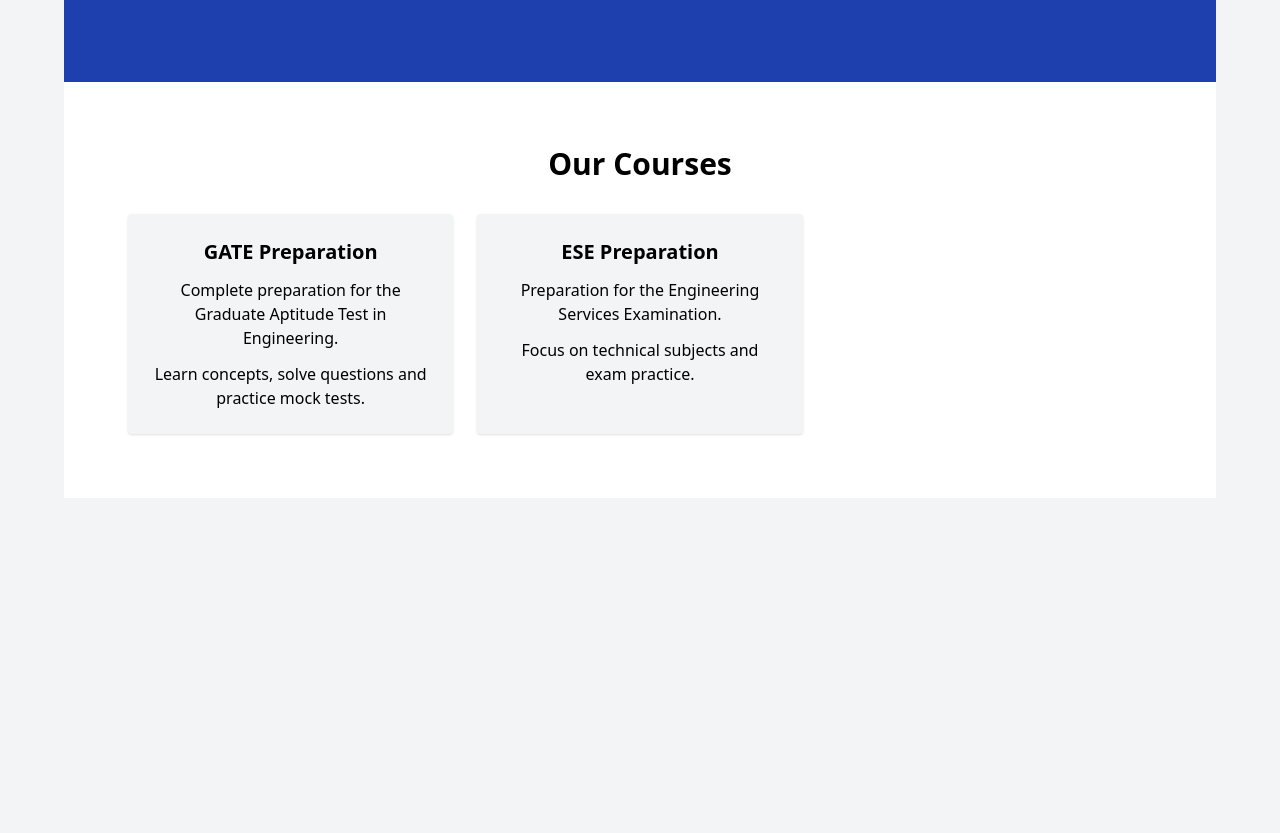
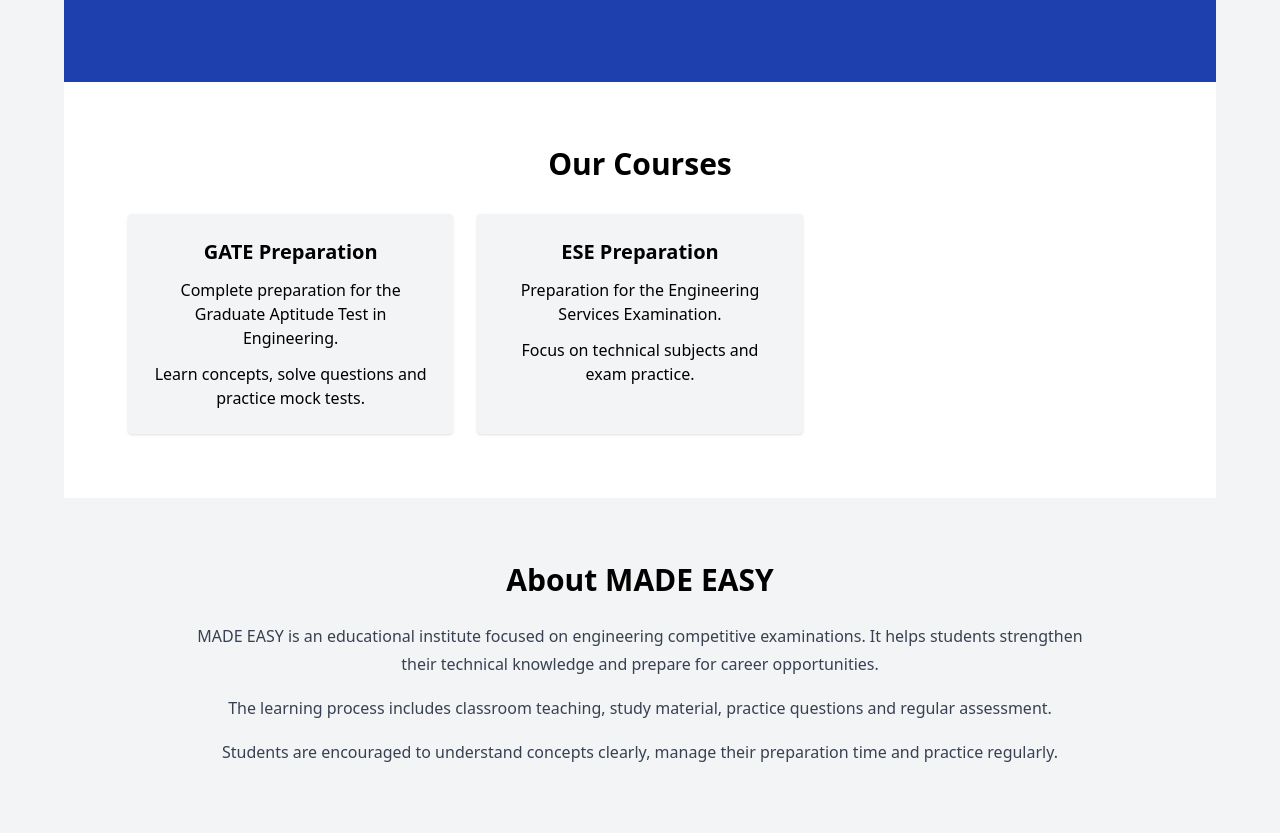
Before and after one commit to vik31as07-droid/project, a plain HTML site: page index.html in a window 1280 px wide. Shown: the part 978-1811 px from the top of the page. Before the commit the page ends 1540 px from the top, so only its background shows below. Drawn offline with nearby package versions, Linux system fonts and the light colour scheme.

```diff
--- a/index.html
+++ b/index.html
@@ -88,3 +88,24 @@
         <p>Preparation for the Engineering Services Examination.</p>
         <p class="mt-3">Focus on technical subjects and exam practice.</p>
       </div>
+</section>
+
+  <!-- About -->
+  <section id="about" class="px-5 py-12 md:p-16">
+    <h2 class="text-2xl md:text-3xl font-bold text-center mb-6">About MADE EASY</h2>
+
+    <div class="max-w-4xl mx-auto text-gray-700 space-y-4 leading-7">
+      <p>
+        MADE EASY is an educational institute focused on engineering competitive
+        examinations. It helps students strengthen their technical knowledge
+        and prepare for career opportunities.
+      </p>
+      <p>
+        The learning process includes classroom teaching, study material,
+        practice questions and regular assessment.
+      </p>
+      <p>
+        Students are encouraged to understand concepts clearly, manage their
+        preparation time and practice regularly.
+      </p>
+    </div>
```
